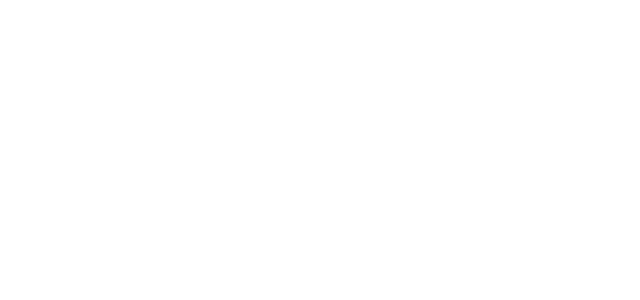
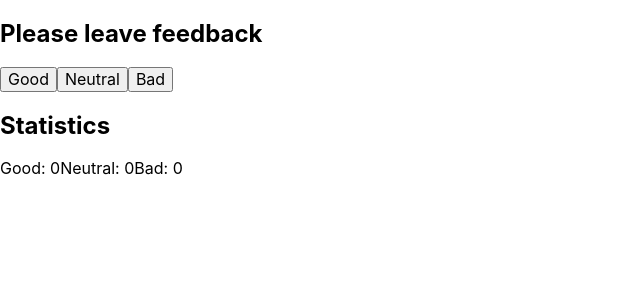
Before and after one commit to vladibon/goit-react-hw-02-feedback, a React (Create React App) app: page / in a window 1280 px wide. Shown: the top 300 px of the page, without its empty margins (0-640 px from the left). Built offline with nearby package versions, Linux system fonts and the light colour scheme.

Commit message:
add App class

```diff
--- a/package.json
+++ b/package.json
@@ -2,7 +2,7 @@
   "name": "react-app",
   "version": "0.1.0",
   "private": true,
-  "homepage": "https://vladibon.github.io/react-app",
+  "homepage": "https://vladibon.github.io/goit-react-hw-02-feedback/",
   "scripts": {
     "start": "react-scripts start",
     "build": "react-scripts build",
--- a/src/App.js
+++ b/src/App.js
@@ -1,5 +1,69 @@
-function App() {
-  return <div className='App'></div>;
+import { Component } from 'react';
+
+class App extends Component {
+  state = {
+    good: 0,
+    neutral: 0,
+    bad: 0,
+  };
+
+  handleGoodFeedback = () => {
+    this.setState(prevState => ({
+      good: prevState.good + 1,
+    }));
+  };
+
+  handleNeutralFeedback = () => {
+    this.setState(prevState => ({
+      neutral: prevState.neutral + 1,
+    }));
+  };
+
+  handleBadFeedback = () => {
+    this.setState(prevState => ({
+      bad: prevState.bad + 1,
+    }));
+  };
+
+  render() {
+    return (
+      <div className='feedbacks'>
+        <h2>Please leave feedback</h2>
+
+        <div className='buttons'>
+          <button
+            className='good'
+            type='button'
+            onClick={this.handleGoodFeedback}
+          >
+            Good
+          </button>
+          <button
+            className='neutral'
+            type='button'
+            onClick={this.handleNeutralFeedback}
+          >
+            Neutral
+          </button>
+          <button
+            className='bad'
+            type='button'
+            onClick={this.handleBadFeedback}
+          >
+            Bad
+          </button>
+        </div>
+
+        <h2>Statistics</h2>
+
+        <div>
+          <span>Good: {this.state.good}</span>
+          <span>Neutral: {this.state.neutral}</span>
+          <span>Bad: {this.state.bad}</span>
+        </div>
+      </div>
+    );
+  }
 }
 
 export default App;
--- a/src/index.js
+++ b/src/index.js
@@ -1,8 +1,8 @@
 import React from 'react';
 import ReactDOM from 'react-dom';
+import App from './App';
 import 'modern-normalize/modern-normalize.css';
 import './index.css';
-import App from './App';
 
 ReactDOM.render(
   <React.StrictMode>
```
